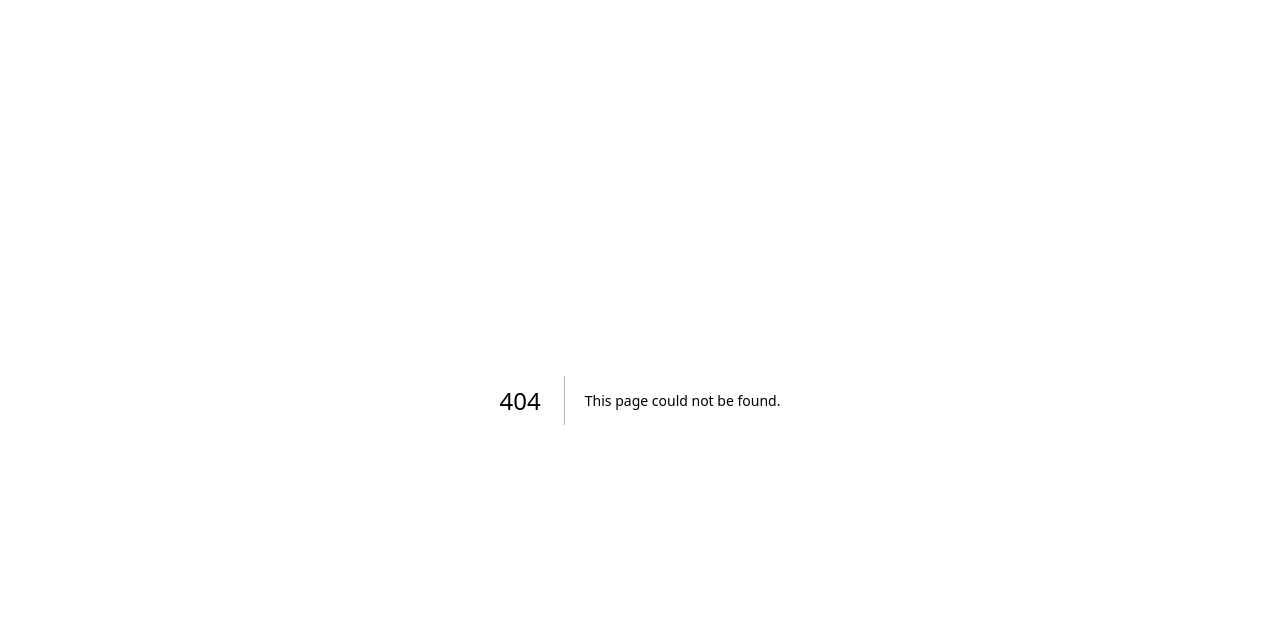
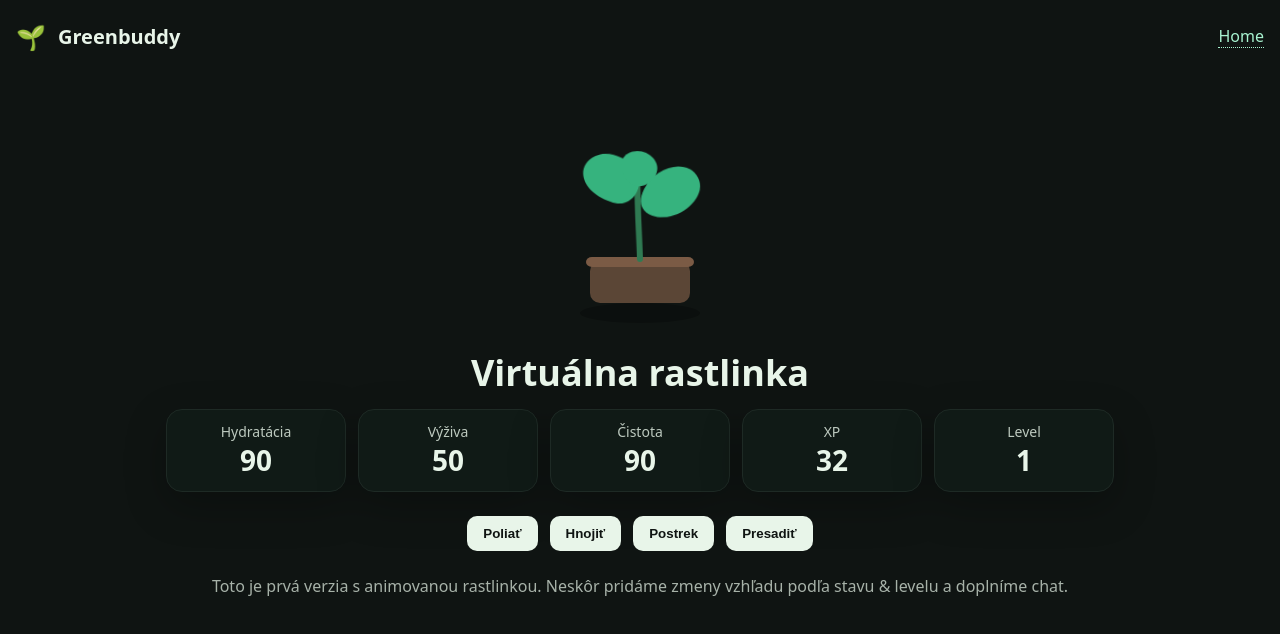
Before and after one commit to artbymosi-ops/Greenbuddyv1, a Next.js app: page / in a window 1280 px wide. Before the commit this address had no page. Shown: the top 634 px of the page. Built offline with nearby package versions, Linux system fonts and the light colour scheme.

Commit message:
Create index.js

```diff
--- /dev/null
+++ b/pages/index.js
@@ -0,0 +1,243 @@
+import { useState } from "react";
+
+export default function Home() {
+  // Jednoduchý lokálny stav – nech vidíš animovanú rastlinku + čísla sa menia tlačidlami
+  const [hydr, setHydr] = useState(90);
+  const [nutr, setNutr] = useState(50);
+  const [clean, setClean] = useState(90);
+  const [xp, setXp] = useState(32);
+  const level = 1;
+
+  // pomocné funkcie
+  const clamp = (n) => Math.max(0, Math.min(100, n));
+  const gainXp = (n) => setXp((x) => x + n);
+
+  const poliat = () => {
+    setHydr((h) => clamp(h + 10));
+    gainXp(10);
+  };
+  const hnojit = () => {
+    setNutr((n) => clamp(n + 10));
+    gainXp(10);
+  };
+  const postrek = () => {
+    setClean((c) => clamp(c + 10));
+    gainXp(5);
+  };
+  const presadit = () => {
+    setHydr((h) => clamp(h - 5));
+    setNutr((n) => clamp(n + 5));
+    gainXp(15);
+  };
+
+  // Farba listov podľa hydratácie (iba jemná ukážka)
+  const leafColor =
+    hydr >= 70 ? "#36b37e" : hydr >= 40 ? "#8bc34a" : "#d4c24f";
+
+  return (
+    <div className="wrap">
+      <header className="topbar">
+        <span className="logo" aria-hidden>🌱</span>
+        <h1 className="brand">Greenbuddy</h1>
+        <a className="home" href="/">Home</a>
+      </header>
+
+      {/* ANIMOVANÁ RASTLINKA */}
+      <div className="plantStage">
+        <MonsteraSVG leafColor={leafColor} />
+      </div>
+
+      {/* ŠTATISTIKY */}
+      <h2 className="title">Virtuálna rastlinka</h2>
+      <div className="stats">
+        <StatCard label="Hydratácia" value={hydr} />
+        <StatCard label="Výživa" value={nutr} />
+        <StatCard label="Čistota" value={clean} />
+        <StatCard label="XP" value={xp} />
+        <StatCard label="Level" value={level} />
+      </div>
+
+      {/* AKCIE */}
+      <div className="actions">
+        <button onClick={poliat}>Poliať</button>
+        <button onClick={hnojit}>Hnojiť</button>
+        <button onClick={postrek}>Postrek</button>
+        <button onClick={presadit}>Presadiť</button>
+      </div>
+
+      <p className="hint">
+        Toto je prvá verzia s animovanou rastlinkou. Neskôr pridáme zmeny vzhľadu
+        podľa stavu & levelu a doplníme chat.
+      </p>
+
+      <style jsx>{`
+        .wrap {
+          min-height: 100vh;
+          background: #0f1412;
+          color: #e8f5e9;
+          padding-bottom: 64px;
+          font-family: ui-sans-serif, system-ui, -apple-system, Segoe UI,
+            Roboto, Helvetica, Arial, "Apple Color Emoji", "Segoe UI Emoji";
+        }
+        .topbar {
+          display: flex;
+          align-items: center;
+          gap: 12px;
+          padding: 20px 16px;
+        }
+        .logo { font-size: 24px; }
+        .brand { margin: 0; font-size: 20px; font-weight: 700; }
+        .home {
+          margin-left: auto;
+          color: #a7f3d0;
+          text-decoration: none;
+          border-bottom: 1px dotted #a7f3d0;
+        }
+
+        .plantStage {
+          display: grid;
+          place-items: center;
+          margin: 8px 0 12px;
+        }
+
+        .title {
+          font-size: 36px;
+          line-height: 1.1;
+          text-align: center;
+          margin: 8px 0 16px;
+        }
+
+        .stats {
+          display: grid;
+          grid-template-columns: repeat(5, minmax(0, 1fr));
+          gap: 12px;
+          padding: 0 16px;
+          max-width: 980px;
+          margin: 0 auto 8px;
+        }
+        @media (max-width: 680px) {
+          .stats { grid-template-columns: repeat(3, 1fr); }
+        }
+
+        .actions {
+          display: flex;
+          gap: 12px;
+          justify-content: center;
+          padding: 16px;
+          flex-wrap: wrap;
+        }
+        button {
+          background: #e8f5e9;
+          color: #0f1412;
+          border: 0;
+          padding: 10px 16px;
+          border-radius: 10px;
+          cursor: pointer;
+          font-weight: 600;
+        }
+        button:hover { transform: translateY(-1px); }
+
+        .hint {
+          text-align: center;
+          opacity: 0.7;
+          margin-top: 8px;
+          padding: 0 16px;
+        }
+      `}</style>
+    </div>
+  );
+}
+
+function StatCard({ label, value }) {
+  return (
+    <div className="card">
+      <div className="label">{label}</div>
+      <div className="value">{value}</div>
+      <style jsx>{`
+        .card {
+          background: #101a16;
+          border: 1px solid #1e2a25;
+          border-radius: 16px;
+          padding: 12px 14px;
+          display: grid;
+          place-items: center;
+        }
+        .label { font-size: 14px; opacity: 0.8; }
+        .value { font-size: 28px; font-weight: 800; }
+      `}</style>
+    </div>
+  );
+}
+
+/** Jednoduchá “Monstera” (SVG) s jemným hojdanim */
+function MonsteraSVG({ leafColor = "#36b37e" }) {
+  return (
+    <>
+      <svg
+        width="220"
+        height="260"
+        viewBox="0 0 220 260"
+        role="img"
+        aria-label="Monstera rastlinka"
+      >
+        {/* tieň pod kvetináčom */}
+        <ellipse cx="110" cy="232" rx="60" ry="10" fill="rgba(0,0,0,0.25)" />
+
+        {/* kvetináč */}
+        <g>
+          <rect x="60" y="180" width="100" height="42" rx="10" fill="#5b4636" />
+          <rect x="56" y="176" width="108" height="10" rx="6" fill="#7b5b45" />
+        </g>
+
+        {/* celá rastlina – animujeme jemné “sway” */}
+        <g className="plant">
+          {/* stonka */}
+          <path
+            d="M110 178 C110 150, 108 120, 110 88"
+            stroke="#2f7a52"
+            strokeWidth="6"
+            fill="none"
+            strokeLinecap="round"
+          />
+          {/* list vľavo */}
+          <path
+            d="M82 120
+               c-28 -10 -36 -36 -14 -46
+               c14 -6 30 2 40 14
+               c10 12 -2 42 -26 32z"
+            fill={leafColor}
+          />
+          {/* list vpravo */}
+          <path
+            d="M116 108
+               c12 -22 44 -30 54 -10
+               c8 16 -10 34 -28 38
+               c-18 4 -38 -6 -26 -28z"
+            fill={leafColor}
+          />
+          {/* stredný menší list */}
+          <path
+            d="M98 98
+               c-10 -16 -2 -28 12 -28
+               c12 0 24 12 18 24
+               c-6 12 -22 16 -30 4z"
+            fill={leafColor}
+          />
+        </g>
+      </svg>
+
+      <style jsx>{`
+        @keyframes sway {
+          0%   { transform: rotate(-2deg); }
+          50%  { transform: rotate(1.5deg); }
+          100% { transform: rotate(-2deg); }
+        }
+        svg { overflow: visible; }
+        .plant {
+          transform-origin: 110px 180px; /* pri pätke stonky */
+          animation: sway 4.8s ease-in-out infinite;
+        }
+      `}</style>
+    </>
+  );
+}
```
